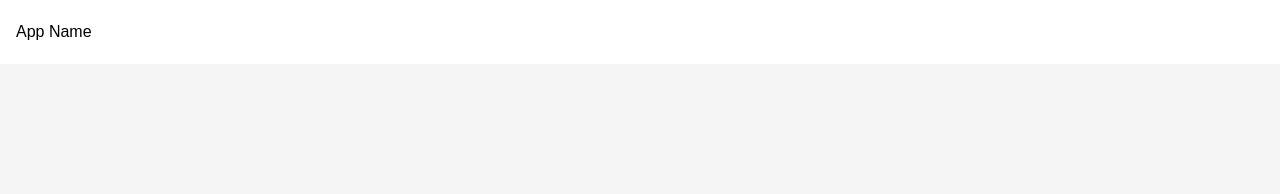
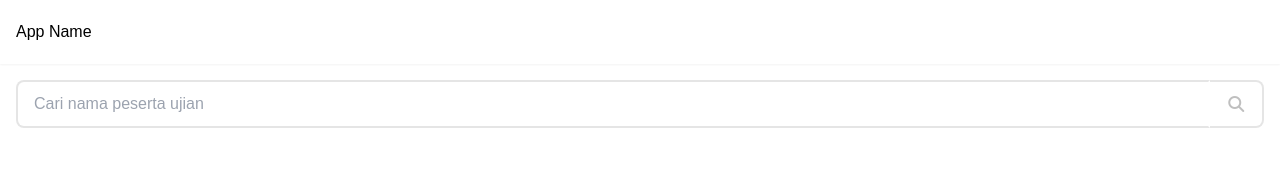
Before and after one commit to FaizunM/project-kel-8-frontend, a React (Create React App) app: page / in a window 1280 px wide. Shown: the top 194 px of the page. Built offline with nearby package versions, Linux system fonts and the light colour scheme.

Commit message:
Menambahkan fitur search

```diff
--- a/src/components/Home.js
+++ b/src/components/Home.js
@@ -2,8 +2,26 @@ import Navigation from "./Navigation";
 
 export default function Home() {
   return (
-    <div className="w-screen h-screen bg-[#f5f5f5]">
+    <div className="w-screen h-screen bg-white">
       <Navigation />
+      <div className="w-full h-auto">
+        <div className="w-full h-auto p-4">
+          <form action="">
+            <div className="flex">
+              <input
+                type="search"
+                className="w-full h-12 border-2 border-[rgba(0,0,0,0.1)] px-4 border-r-[rgba(0,0,0,0)] rounded-lg rounded-r-none outline-none focus:border-[rgba(0,0,0,0.25)] font-medium transition-all duration-150 ease-in-out"
+                name="s"
+                id="search"
+                placeholder="Cari nama peserta ujian"
+              />
+              <div className="w-14 h-12 border-2 border-[rgba(0,0,0,0.1)] border-l-0 rounded-lg rounded-l-none flex items-center justify-center text-[rgba(0,0,0,0.25)] hover:bg-[rgba(0,0,0,0.075)]">
+                <i className="fa-solid fa-search"></i>
+              </div>
+            </div>
+          </form>
+        </div>
+      </div>
     </div>
   );
 }
--- a/src/components/Navigation.js
+++ b/src/components/Navigation.js
@@ -1,6 +1,6 @@
 export default function Navigation() {
   return (
-    <div className="w-full h-[64px] bg-white flex items-center">
+    <div className="w-full h-[64px] bg-white flex items-center shadow-sm">
       <div className="w-auto h-auto px-4">App Name</div>
     </div>
   );
```
